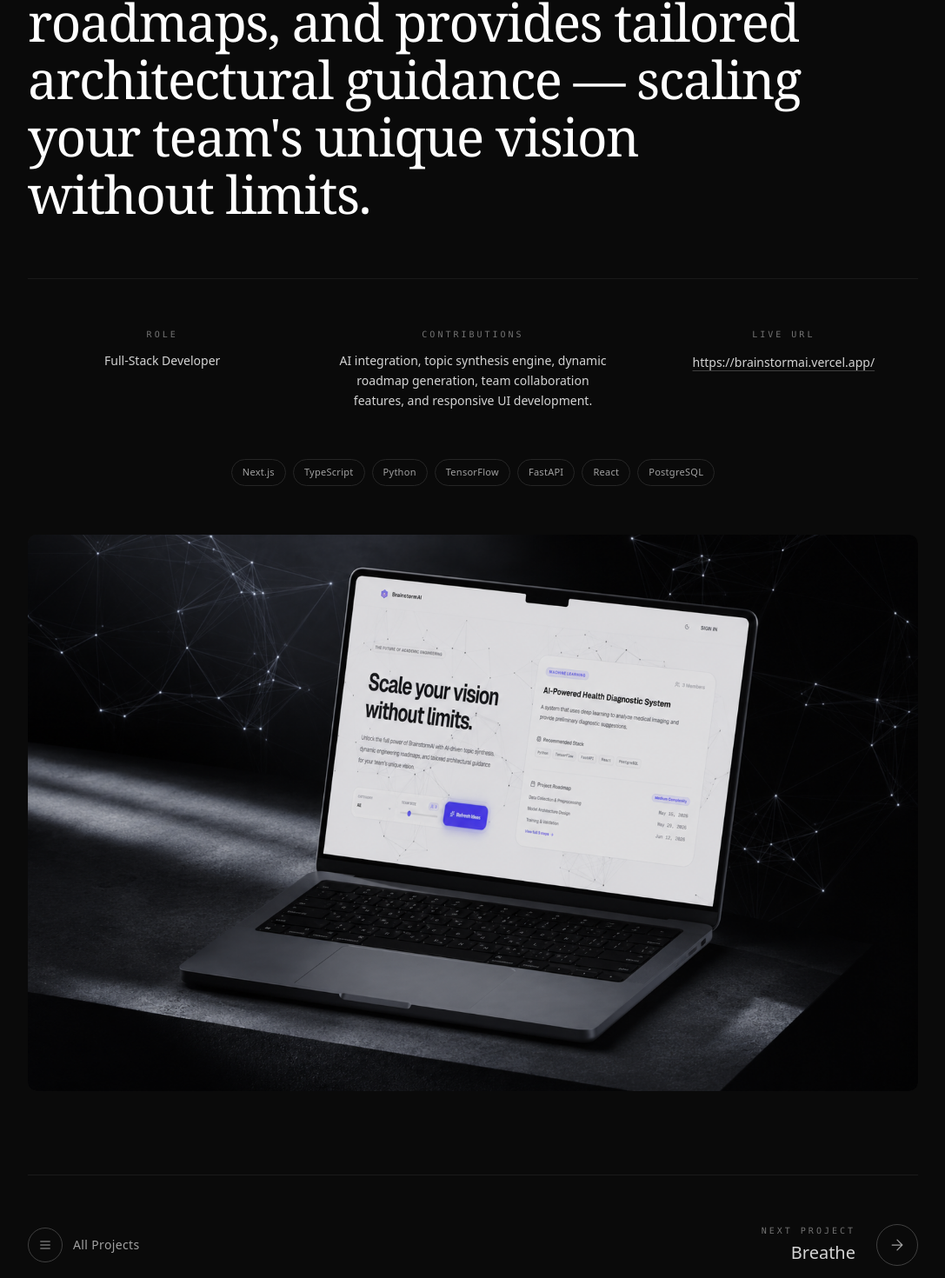
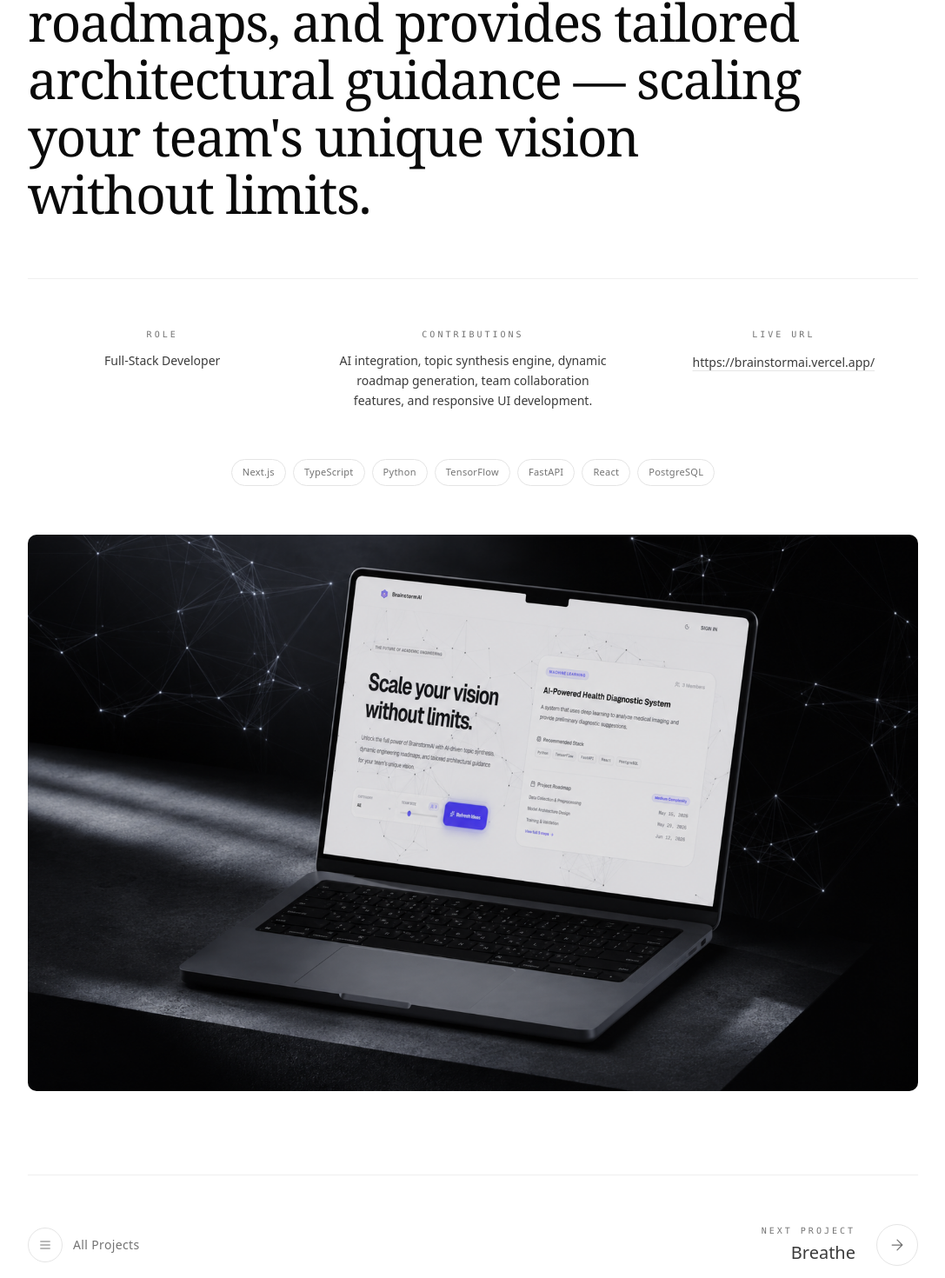
Before and after one commit to Charles-CS/PortfolioV1, a Next.js app: page /work/brainstormai in a window 1280 px wide. Shown: the part 390-1860 px from the top of the page at 87% size, without its empty margins (96-1183 px from the left). Built offline with nearby package versions, Linux system fonts and the light colour scheme.

Commit message:
refactor: update styles for ProjectPage and AllProjectsPage components

```diff
--- a/app/work/[slug]/page.tsx
+++ b/app/work/[slug]/page.tsx
@@ -28,12 +28,12 @@ export default function ProjectPage() {
 
   if (!project) {
     return (
-      <div className="min-h-screen bg-[#0a0a0a] text-white flex items-center justify-center">
+      <div className="min-h-screen bg-background text-foreground flex items-center justify-center">
         <div className="text-center space-y-4">
           <h1 className="text-4xl font-light">Project not found</h1>
           <Link
             href="/work"
-            className="text-sm text-neutral-400 hover:text-white transition-colors duration-300 underline underline-offset-4"
+            className="text-sm text-muted-foreground hover:text-foreground transition-colors duration-300 underline underline-offset-4"
           >
             View all projects
           </Link>
@@ -47,16 +47,16 @@ export default function ProjectPage() {
   const currentIndex = projects.findIndex((p) => p.slug === slug)
 
   return (
-    <div className="min-h-screen bg-[#0a0a0a] text-white selection:bg-white selection:text-black">
+    <div className="min-h-screen bg-background text-foreground selection:bg-foreground selection:text-background">
       {/* Back Navigation */}
       <nav
         className={`fixed top-0 left-0 right-0 z-50 flex items-center justify-between px-6 sm:px-10 lg:px-16 py-6 transition-all duration-700 ${
           isLoaded ? "opacity-100 translate-y-0" : "opacity-0 -translate-y-4"
-        }`}
+        } bg-background/80 backdrop-blur-md`}
       >
         <Link
           href="/"
-          className="group flex items-center gap-2 text-xs tracking-[0.2em] uppercase text-neutral-500 hover:text-white transition-colors duration-300"
+          className="group flex items-center gap-2 text-xs tracking-[0.2em] uppercase text-muted-foreground hover:text-foreground transition-colors duration-300"
         >
           <svg
             className="w-4 h-4 transform group-hover:-translate-x-1 transition-transform duration-300"
@@ -69,7 +69,7 @@ export default function ProjectPage() {
           Back
         </Link>
 
-        <div className="text-xs tracking-[0.2em] uppercase text-neutral-500 font-mono">
+        <div className="text-xs tracking-[0.2em] uppercase text-muted-foreground font-mono">
           {String(currentIndex + 1).padStart(2, "0")} / {String(projects.length).padStart(2, "0")}
         </div>
       </nav>
@@ -83,9 +83,9 @@ export default function ProjectPage() {
           }`}
         >
           <div className="space-y-6">
-            <div className="text-xs tracking-[0.3em] uppercase text-neutral-500 font-mono">{project.year}</div>
+            <div className="text-xs tracking-[0.3em] uppercase text-muted-foreground font-mono">{project.year}</div>
             <h1
-              className="text-4xl sm:text-5xl lg:text-6xl font-light leading-[1.1] tracking-tight max-w-4xl"
+              className="text-4xl sm:text-5xl lg:text-6xl font-light leading-[1.1] tracking-tight max-w-4xl text-foreground"
               style={{ fontFamily: "'Georgia', 'Times New Roman', serif" }}
             >
               {project.description}
@@ -95,32 +95,32 @@ export default function ProjectPage() {
 
         {/* Info Row - Role / Contributions / URL */}
         <section
-          className={`py-10 sm:py-14 border-t border-neutral-800/60 transition-all duration-1000 delay-300 ${
+          className={`py-10 sm:py-14 border-t border-border/60 transition-all duration-1000 delay-300 ${
             isLoaded ? "opacity-100 translate-y-0" : "opacity-0 translate-y-8"
           }`}
         >
           <div className="grid grid-cols-1 sm:grid-cols-3 gap-8 sm:gap-12 text-center">
             <div className="space-y-3">
-              <div className="text-[10px] tracking-[0.3em] uppercase text-neutral-500 font-mono">Role</div>
-              <div className="text-sm text-neutral-300 leading-relaxed">{project.role}</div>
+              <div className="text-[10px] tracking-[0.3em] uppercase text-muted-foreground font-mono">Role</div>
+              <div className="text-sm text-foreground/80 leading-relaxed">{project.role}</div>
             </div>
             <div className="space-y-3">
-              <div className="text-[10px] tracking-[0.3em] uppercase text-neutral-500 font-mono">Contributions</div>
-              <div className="text-sm text-neutral-300 leading-relaxed">{project.responsibilities}</div>
+              <div className="text-[10px] tracking-[0.3em] uppercase text-muted-foreground font-mono">Contributions</div>
+              <div className="text-sm text-foreground/80 leading-relaxed">{project.responsibilities}</div>
             </div>
             <div className="space-y-3">
-              <div className="text-[10px] tracking-[0.3em] uppercase text-neutral-500 font-mono">Live URL</div>
+              <div className="text-[10px] tracking-[0.3em] uppercase text-muted-foreground font-mono">Live URL</div>
               {project.url !== "#" ? (
                 <a
                   href={project.url}
                   target="_blank"
                   rel="noopener noreferrer"
-                  className="text-sm text-neutral-300 hover:text-white transition-colors duration-300 underline underline-offset-4 decoration-neutral-700 hover:decoration-neutral-400 break-all"
+                  className="text-sm text-foreground/80 hover:text-foreground transition-colors duration-300 underline underline-offset-4 decoration-border hover:decoration-muted-foreground break-all"
                 >
                   {project.url}
                 </a>
               ) : (
-                <div className="text-sm text-neutral-500 italic">Coming soon</div>
+                <div className="text-sm text-muted-foreground italic">Coming soon</div>
               )}
             </div>
           </div>
@@ -136,7 +136,7 @@ export default function ProjectPage() {
             {project.tech.map((t) => (
               <span
                 key={t}
-                className="px-3 py-1.5 text-[11px] tracking-wide text-neutral-400 border border-neutral-800 rounded-full hover:border-neutral-600 hover:text-neutral-200 transition-colors duration-300"
+                className="px-3 py-1.5 text-[11px] tracking-wide text-muted-foreground border border-border rounded-full hover:border-foreground/50 hover:text-foreground transition-colors duration-300"
               >
                 {t}
               </span>
@@ -150,7 +150,7 @@ export default function ProjectPage() {
             isLoaded ? "opacity-100 translate-y-0" : "opacity-0 translate-y-12"
           }`}
         >
-          <div className="relative w-full aspect-[16/10] rounded-lg overflow-hidden bg-neutral-900">
+          <div className="relative w-full aspect-[16/10] rounded-lg overflow-hidden bg-muted">
             <Image
               src={project.image}
               alt={project.name}
@@ -171,14 +171,14 @@ export default function ProjectPage() {
             isLoaded ? "opacity-100 translate-y-0" : "opacity-0 translate-y-8"
           }`}
         >
-          <div className="border-t border-neutral-800/60 pt-10 sm:pt-14">
+          <div className="border-t border-border/60 pt-10 sm:pt-14">
             <div className="flex flex-col sm:flex-row items-start sm:items-center justify-between gap-8">
               {/* All Projects Link */}
               <Link
                 href="/work"
-                className="group flex items-center gap-3 text-neutral-400 hover:text-white transition-colors duration-300"
+                className="group flex items-center gap-3 text-muted-foreground hover:text-foreground transition-colors duration-300"
               >
-                <div className="w-10 h-10 rounded-full border border-neutral-700 group-hover:border-neutral-500 flex items-center justify-center transition-colors duration-300">
+                <div className="w-10 h-10 rounded-full border border-border group-hover:border-foreground/50 flex items-center justify-center transition-colors duration-300">
                   <svg className="w-4 h-4" fill="none" stroke="currentColor" viewBox="0 0 24 24">
                     <path strokeLinecap="round" strokeLinejoin="round" strokeWidth={1.5} d="M4 6h16M4 12h16M4 18h16" />
                   </svg>
@@ -192,16 +192,16 @@ export default function ProjectPage() {
                 className="group flex items-center gap-4 sm:gap-6"
               >
                 <div className="text-right">
-                  <div className="text-[10px] tracking-[0.3em] uppercase text-neutral-500 font-mono mb-1">
+                  <div className="text-[10px] tracking-[0.3em] uppercase text-muted-foreground font-mono mb-1">
                     Next Project
                   </div>
-                  <div className="text-lg sm:text-xl font-light text-neutral-300 group-hover:text-white transition-colors duration-300">
+                  <div className="text-lg sm:text-xl font-light text-foreground/80 group-hover:text-foreground transition-colors duration-300">
                     {nextProject.name}
                   </div>
                 </div>
-                <div className="w-12 h-12 rounded-full border border-neutral-700 group-hover:border-neutral-400 group-hover:bg-white/5 flex items-center justify-center transition-all duration-300">
+                <div className="w-12 h-12 rounded-full border border-border group-hover:border-foreground/50 group-hover:bg-foreground/5 flex items-center justify-center transition-all duration-300">
                   <svg
-                    className="w-5 h-5 text-neutral-400 group-hover:text-white transform group-hover:translate-x-0.5 transition-all duration-300"
+                    className="w-5 h-5 text-muted-foreground group-hover:text-foreground transform group-hover:translate-x-0.5 transition-all duration-300"
                     fill="none"
                     stroke="currentColor"
                     viewBox="0 0 24 24"
```
Also changed, not shown: app/work/page.tsx (+16 -16 lines).
